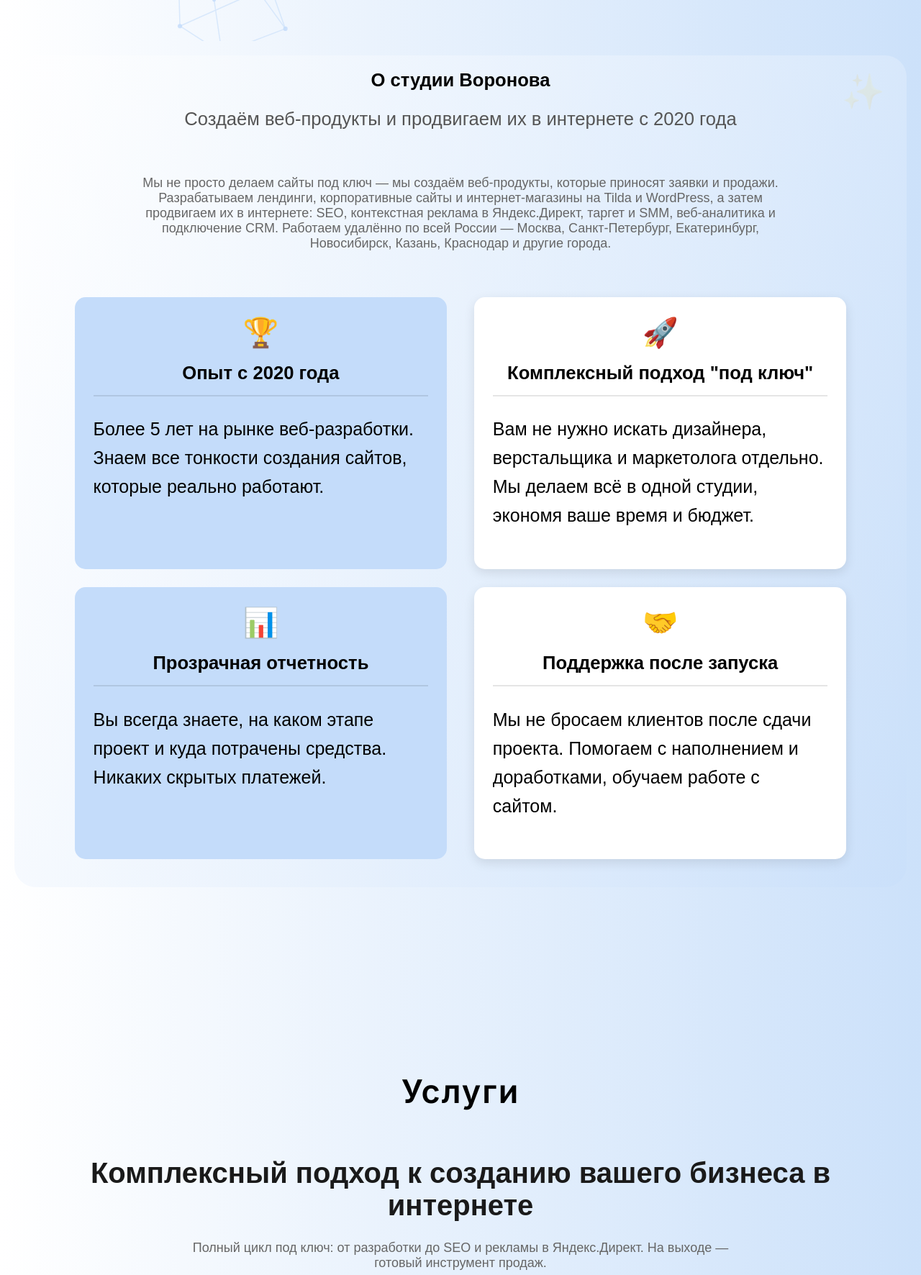
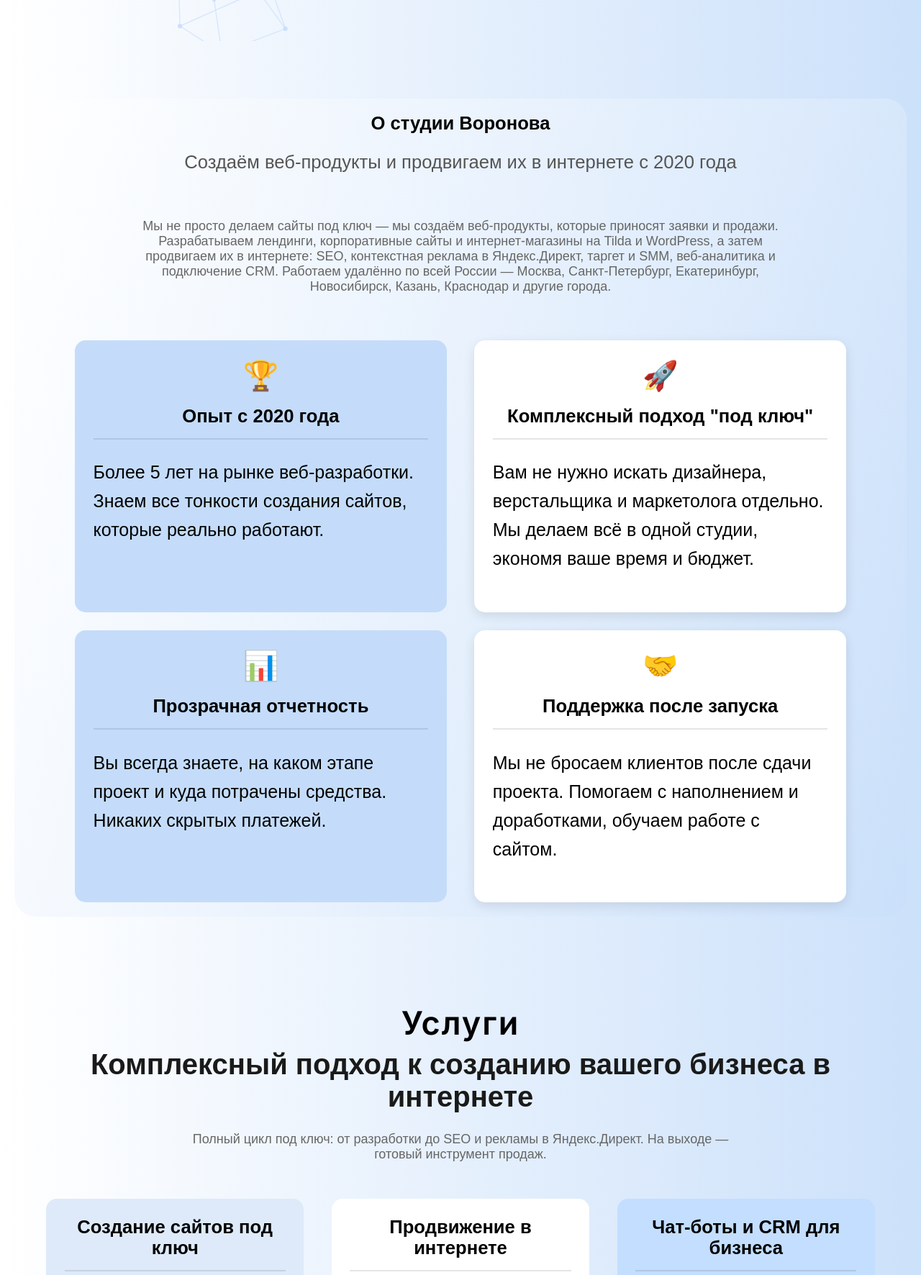
Before and after one commit to RomanKH123/voronov, a PHP site: page / in a window 1280 px wide. Shown: the part 1014-2786 px from the top of the page at 72% size. Run offline with PHP 8.4, Linux system fonts and the light colour scheme; data comes from the database, SQL or seed files in the repository; some web fonts are replaced.

Commit message:
Правки по дизайну

```diff
--- a/style/main.css
+++ b/style/main.css
@@ -382,8 +382,7 @@ article {
 /* Блок 2 - Этапы работы */
 .blok_2 {
     width: 90%;
-    margin: 20vw auto 0;
-    min-height: 100vh;
+    margin: 5vw auto 0;
 }
 
 .blok_2_nm {
@@ -501,8 +500,7 @@ article {
 
 /* Блок 3 - Услуги */
 .blok_3 {
-    margin-top: 20vw;
-    min-height: 100vh;
+    margin-top: 15vh;
     padding: 0 2vw;
 }
 
@@ -526,7 +524,7 @@ article {
 .blok_3_zg {
     font-weight: 800;
     text-align: center;
-    margin-top: 5vw;
+    margin-top: 1vh;
     font-family: 'Abyssinica SIL', sans-serif;
     font-size: clamp(22px, 5vw, 40px);
     color: #1a1a1a;
@@ -664,7 +662,6 @@ article {
 /* Блок 4 - Тарифы */
 .blok_4 {
     margin-top: 10vw;
-    min-height: 100vh;
     padding: 0 2vw;
 }
 
@@ -715,7 +712,6 @@ article {
 /* Блок 5 - Стоимость и сроки */
 .blok_5 {
     margin-top: 10vw;
-    min-height: 100vh;
     padding: 0 2vw;
 }
 
@@ -758,7 +754,6 @@ article {
 /* Блок 6 - Наши работы */
 .blok_6 {
     margin-top: 10vw;
-    min-height: 100vh;
     padding: 0 2vw;
 }
 
@@ -1389,6 +1384,7 @@ article {
 .blok_contacts .blok_2_nm {
     position: relative;
     display: inline-block;
+    margin-top: 15vh;
     left: 50%;
     transform: translateX(-50%);
     margin-bottom: 40px;
@@ -1870,15 +1866,16 @@ article {
 
 /* Декоративные элементы для фона */
 .blok_about {
+    margin-top: 10vh;
     position: relative;
     background: linear-gradient(135deg, rgba(255,255,255,0.5) 0%, rgba(196,220,250,0.3) 100%);
     border-radius: 30px;
-    margin: 20px;
+    margin-left: 20px;
+    margin-right: 20px;
     padding: 20px;
 }
 
 .blok_about::before {
-    content: '✨';
     position: absolute;
     top: 20px;
     right: 30px;
```
